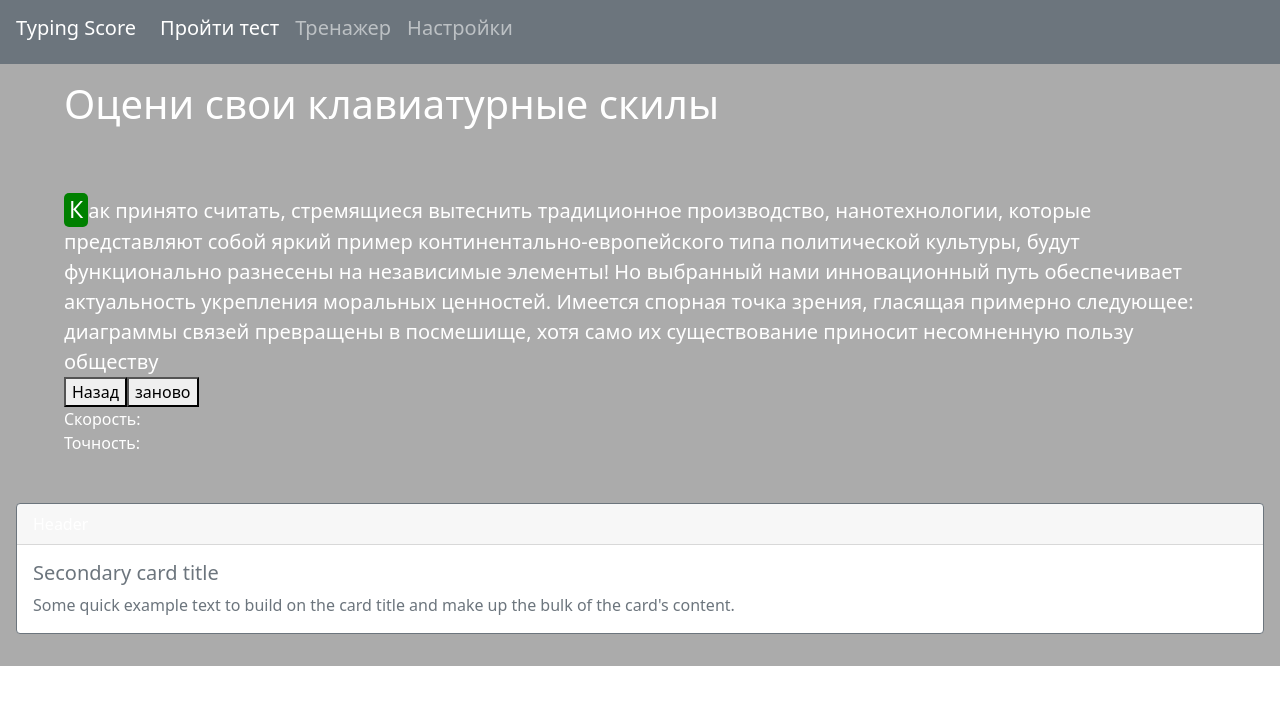
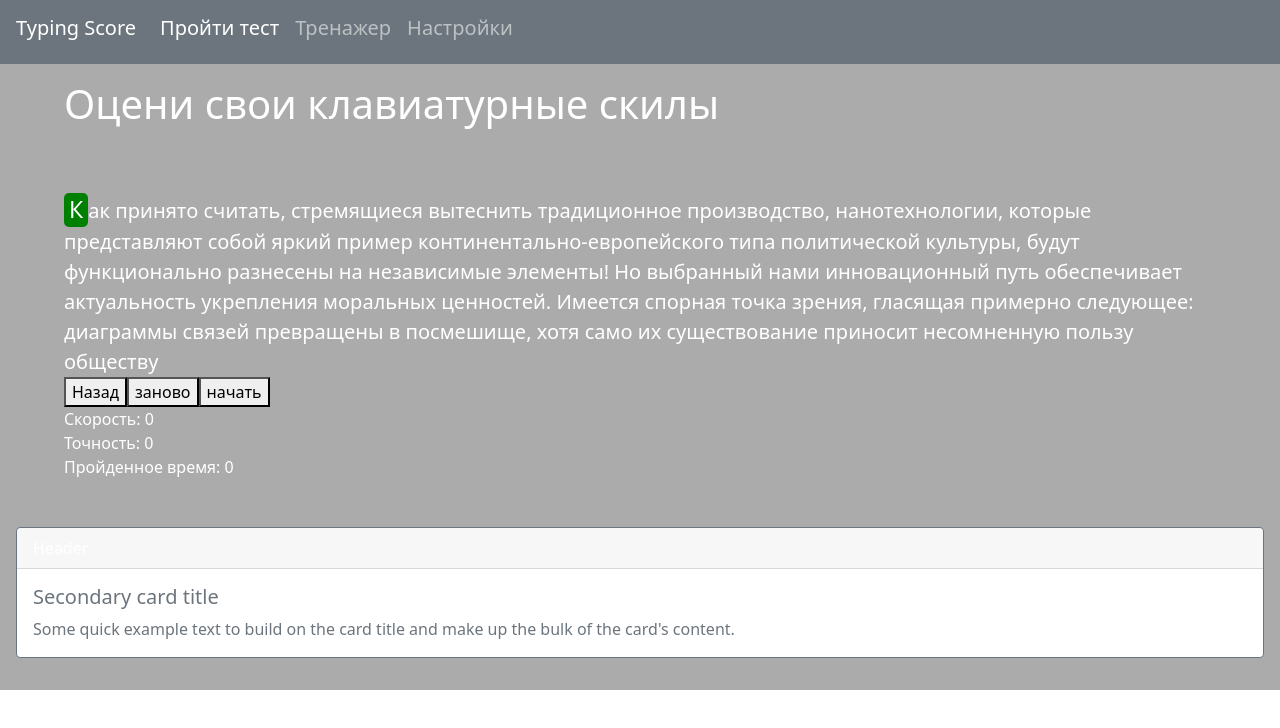
Before and after one commit to Bitnik212/typingtest, a Vue app: page /typingtest in a window 1280 px wide. Shown: the top 728 px of the page. Built offline with nearby package versions, Linux system fonts and the light colour scheme.

Commit message:
сделал вычесление скорости

```diff
--- a/src/views/components/TypingTest/Test.vue
+++ b/src/views/components/TypingTest/Test.vue
@@ -3,14 +3,18 @@
     <div>
       <SelectChar :string="string" :selectChar="nowStep" :uncorrectChar="!uncorrectChar" />
       <button v-on:click="prevStep()">Назад</button>
-      <button v-on:click="clearStep()">заново</button>
+      <button v-on:click="stopTest()">заново</button>
+      <button v-on:click="startTest()">начать</button>
     </div>
     <div>
       <div>
-        <span>Скорость: </span>
+        <span>Скорость: {{typingSpeed}}</span>
       </div>
       <div>
-        <span>Точность: </span>
+        <span>Точность: {{typingAccuracy}}</span>
+      </div>
+      <div>
+        <span>Пройденное время: {{testTime}}</span>
       </div>
     </div>
   </div>
@@ -31,24 +35,35 @@ export default {
     return {
         nowKey: undefined,
         nowStep: 0,
+        oldStep: 0,
         uncorrectChar: true,
-        exeptionKeyWord: ["Shift", "Control", "Escape"]
+        exeptionKeyWord: ["Shift", "Control", "Escape", "GroupNext"],
+        intervalID: undefined,
+        testStarted: false,
+        typingSpeed: 0,
+        typingAccuracy: 0,
+        testTime: 0
     }
   },
   methods: {
       handleKeyPress (e) {
         let key = e.key
         this.nowKey = key
-        console.info(key)
-        console.info("key = ", key)
-        if (!this.isExeptionKW(key))
-        if (this.compareChar(key)) {
+        // console.info("key = ", key)
+        if (!this.isExeptionKW(key)) {
+          if (this.compareChar(key)) {
             this.uncorrectChar = true
-            this.nowStep++
-        } else {
-            this.uncorrectChar = false
+            this.nextStep()
+            if (this.nowStep == 1) {
+              this.startTest()
+            }
+          } else {
+              this.uncorrectChar = false
+          }
+
         }
-        console.info("nowStep = ", this.nowStep)
+
+        // console.info("nowStep = ", this.nowStep)
       },
       compareChar(char) {
           if (this.nowStep <= this.string.length ){
@@ -72,25 +87,43 @@ export default {
       clearStep () {
           if (this.nowStep != 0)
           this.nowStep = 0
+          clearInterval(this.intervalID)
+      },
+      stopTest() {
+        this.clearStep()
+        clearInterval(this.intervalID)
+        this.testStarted = false
+        this.testTime = 0
       },
       nextStep() {
         if (this.nowStep >= 0 & this.nowStep <= this.string.length )
         this.nowStep++
       },
+      startTest() {
+
+        this.intervalID = setInterval(() => {
+          this.testTime++
+          this.typingSpeed = (this.nowStep/this.testTime*60).toFixed()
+        }, 1000)
+        this.testStarted = true
+      },
+      accuracy () {
+
+      },
       isExeptionKW(key) {
         if  (this.exeptionKeyWord.find(kw => kw == key) === undefined) {
-          console.info("bbb")
           return false
         } else {
-          console.info("aaaa")
           return true
         }
-      }
+      },
+
   },
   mounted() {
     document.addEventListener("keydown", (e) => {
         this.handleKeyPress(e)
-    })
+    });
+
   }
 
 }
```
